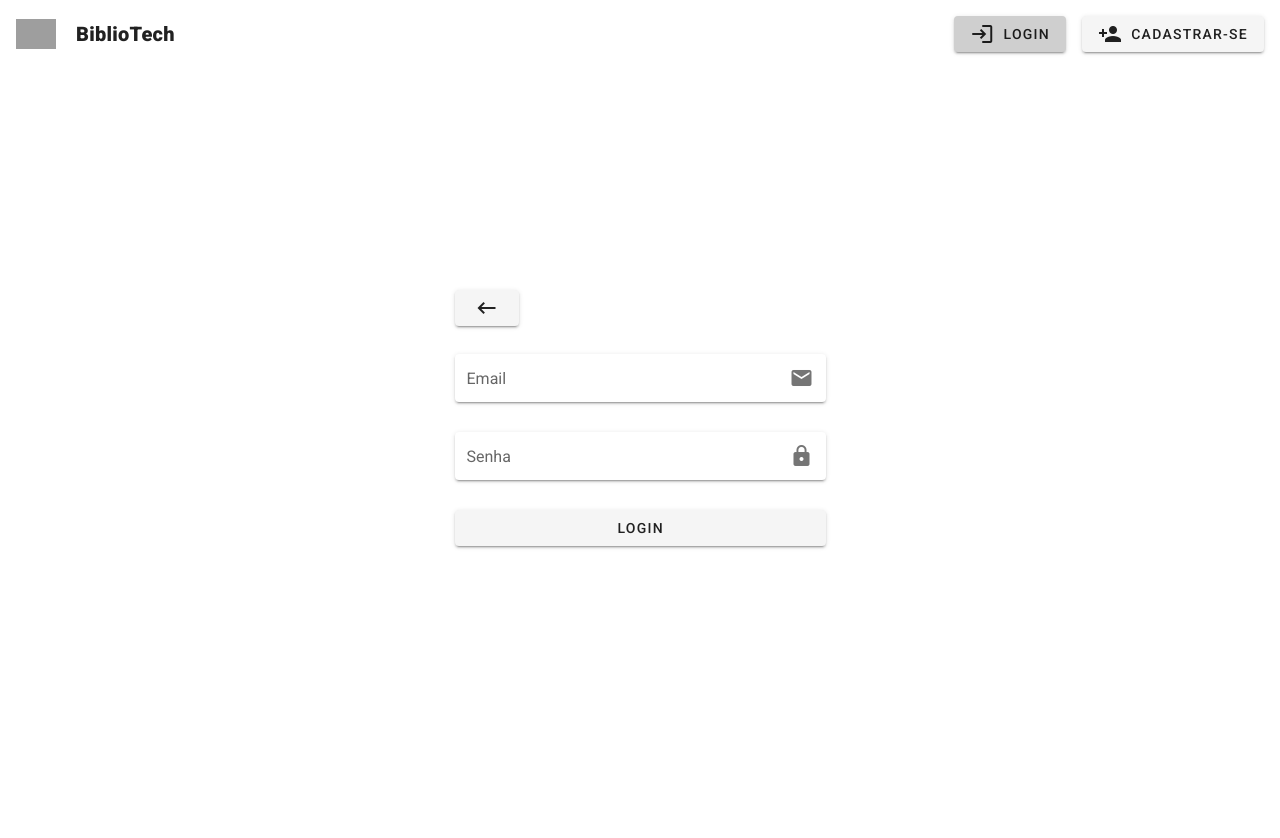
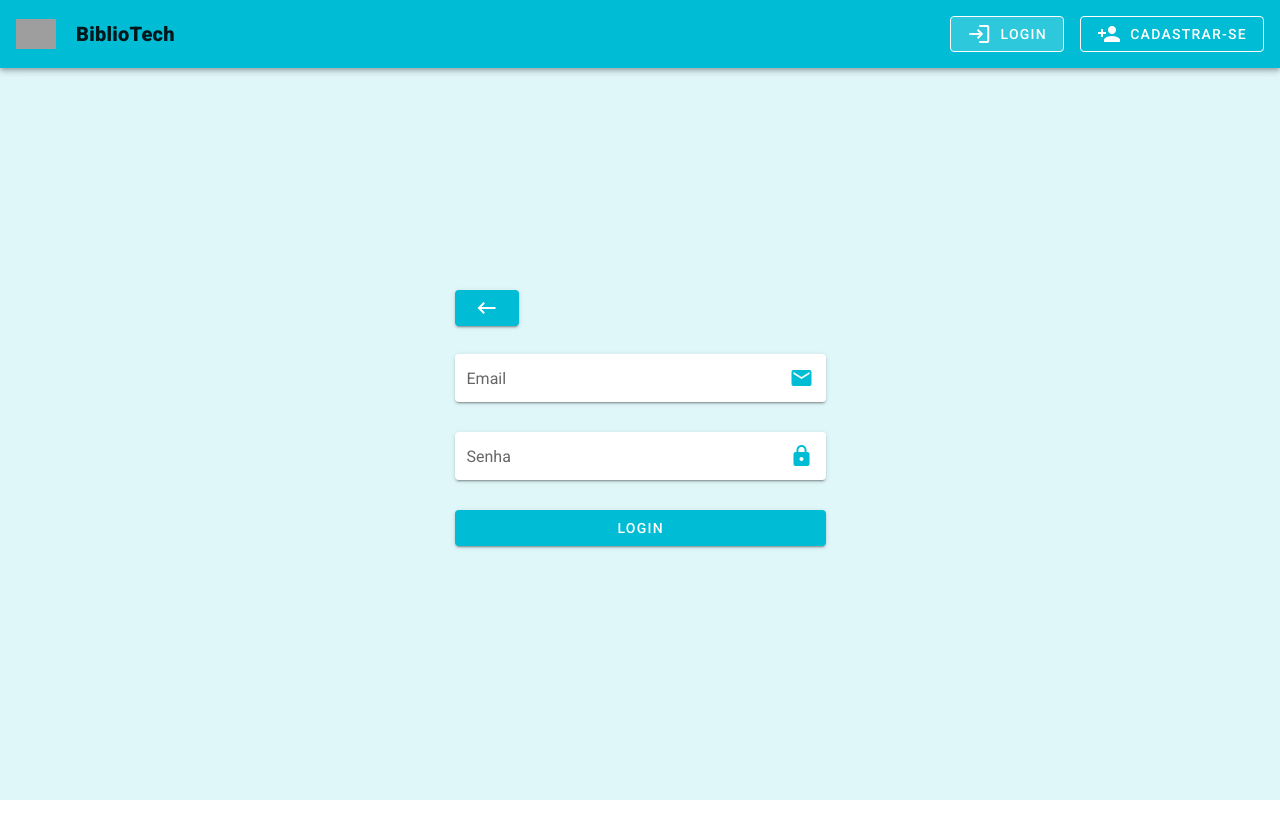
Before and after one commit to zInfnetDFEPB2019/Biblioteca, a Vue app: page /login in a window 1280 px wide. Shown: the top 838 px of the page. After the commit the page ends 800 px from the top, so only its background shows below. Built offline with nearby package versions, Linux system fonts and the light colour scheme; grey boxes are pictures that could not be loaded.

Commit message:
Aplicando cores ao layout de acordo com o Visual Guideline

```diff
--- a/src/App.vue
+++ b/src/App.vue
@@ -29,3 +29,11 @@ export default {
   }
 };
 </script>
+<style scoped>
+.v-content{
+  background: #E0F7FA!important;
+}
+.v-content__wrap{
+  background: #E0F7FA!important;
+}
+</style>
--- a/src/components/Application/ContentApplication.vue
+++ b/src/components/Application/ContentApplication.vue
@@ -1,6 +1,6 @@
 <template>
   <div>
-    <v-tabs v-model="tabs" grow centered>
+    <v-tabs v-model="tabs" background-color="cyan" color="white" slider-color="yellow" grow centered>
       <v-tab
         v-for="(titulo, index) in titulos"
         :key="index"
@@ -11,17 +11,17 @@
     <v-tabs-items v-model="tabs">
       <v-tab-item>
         <portal-target v-if="this.$route.name == 'read'" name="destination"></portal-target>
-        {{ this.$route.name }}
+        <!-- {{ this.$route.name }} -->
         <!-- <Read /> -->
       </v-tab-item>
       <v-tab-item>
         <portal-target v-if="this.$route.name == 'reading'" name="destination"></portal-target>
-        {{ this.$route.name }}
+        <!-- {{ this.$route.name }} -->
         <!-- <WantRead /> -->
       </v-tab-item>
       <v-tab-item>
         <portal-target v-if="this.$route.name == 'wantread'" name="destination"></portal-target>
-        {{ this.$route.name }}
+        <!-- {{ this.$route.name }} -->
         <!-- <Reading /> -->
       </v-tab-item>
     </v-tabs-items>
--- a/src/components/Application/HeaderApplication.vue
+++ b/src/components/Application/HeaderApplication.vue
@@ -1,11 +1,15 @@
 <template>
-  <v-toolbar style="height:unset;" class="d-flex align-center">
-    <v-text-field class="" append-icon="search" hide-details label="Pesquisar" solo></v-text-field>
-    <v-btn to="/app/configs" class="ml-4 height-48px">
-      <v-icon>settings</v-icon>
+  <v-toolbar style="height:unset;" class="d-flex align-center" color="cyan">
+    <v-text-field class="" hide-details label="Pesquisar" solo>
+      <template slot="append">
+        <v-icon color="cyan">search</v-icon>
+      </template>
+    </v-text-field>
+    <v-btn to="/app/configs" color="white" class="ml-4 height-48px">
+      <v-icon color="cyan">settings</v-icon>
     </v-btn>
-    <v-btn class="ml-4 height-48px" @click="logout">
-      <v-icon>exit_to_app</v-icon>
+    <v-btn class="ml-4 height-48px" color="white" @click="logout">
+      <v-icon color="cyan">exit_to_app</v-icon>
     </v-btn>
   </v-toolbar>
 </template>
--- a/src/components/HeaderOutSystem.vue
+++ b/src/components/HeaderOutSystem.vue
@@ -1,6 +1,7 @@
 <template>
   <v-toolbar
     v-if="this.$route.path == '/' || this.$route.path == '/login' || this.$route.path == '/signup'"
+    color="cyan"
     style="height:unset;"
     class="d-flex align-center"
   >
@@ -15,10 +16,10 @@
 
     <span to="/" class="ml-3 font-weight-black title">BiblioTech</span>
     <v-spacer></v-spacer>
-    <v-btn to="/login" class="ml-4">
+    <v-btn to="/login" class="ml-4" color="white" outlined>
       <v-icon class="mr-2">mdi-login</v-icon>Login
     </v-btn>
-    <v-btn to="/signup" class="ml-4">
+    <v-btn to="/signup" class="ml-4" color="white" outlined>
       <v-icon class="mr-2">mdi-account-plus</v-icon>Cadastrar-se
     </v-btn>
   </v-toolbar>
--- a/src/store/modules/firebase/auth/auth.js
+++ b/src/store/modules/firebase/auth/auth.js
@@ -34,7 +34,7 @@ const actions = {
                 let snackbarProperties = {
                     color: "red",
                     text: errorMessage,
-                    timeout: 0,
+                    timeout: 2500,
                     top: true,
                 }
                 commit("ui/openSnackbar", snackbarProperties, { root: true });
--- a/src/views/Login.vue
+++ b/src/views/Login.vue
@@ -1,33 +1,32 @@
 <template>
-  <v-app>
   <v-container class="d-flex align-center heightCompleteViewPortWithCalc72">
     <v-row class="d-flex justify-center">
       <v-col cols="4">
-          <v-btn class="mb-7" to="/">
+        <v-btn color="cyan white--text" class="mb-7" to="/">
           <v-icon>keyboard_backspace</v-icon>
         </v-btn>
         <v-form ref="form">
+          <v-text-field label="Email" v-model="email" :rules="rules.email" solo>
+            <template slot="append">
+              <v-icon color="cyan">email</v-icon>
+            </template>
+          </v-text-field>
           <v-text-field
-              append-icon="email"
-              label="Email"
-              v-model="email"
-              :rules="rules.email"
-              solo
-            ></v-text-field>
-            <v-text-field
-              append-icon="lock"
             type="password"
             label="Senha"
             v-model="password"
             :rules="rules.password"
             solo
-            ></v-text-field>
+          >
+            <template slot="append">
+              <v-icon color="cyan">lock</v-icon>
+            </template>
+          </v-text-field>
         </v-form>
-          <v-btn block class="mb-7" @click="login(email,password)">Login</v-btn>
+        <v-btn block color="cyan white--text" class="mb-7" @click="login(email,password)">Login</v-btn>
       </v-col>
     </v-row>
   </v-container>
-  </v-app>
 </template>
 <script>
 import { rules } from "../rules/rules";
@@ -52,3 +51,5 @@ export default {
   }
 };
 </script>
+<style scoped>
+</style>
--- a/src/views/Read.vue
+++ b/src/views/Read.vue
@@ -1,5 +1,5 @@
 <template>
-  <v-card flat>
+  <v-card flat style="background:#E0F7FA;">
     <v-card-text>
       <v-card max-width="344">
         <v-list-item>
--- a/src/views/Reading.vue
+++ b/src/views/Reading.vue
@@ -1,5 +1,5 @@
 <template>
-  <v-card flat>
+  <v-card flat style="background:#E0F7FA;">
     <v-card-text>
       <v-card max-width="344">
         <v-list-item>
--- a/src/views/SignUp.vue
+++ b/src/views/SignUp.vue
@@ -3,10 +3,14 @@
     <v-row class="d-flex justify-center">
       <v-col cols="4">
         <v-form ref="form">
-          <v-btn class="mb-7" to="/">
+          <v-btn class="mb-7" color="cyan white--text" to="/">
             <v-icon>keyboard_backspace</v-icon>
           </v-btn>
-          <v-text-field append-icon="email" label="Email" :rules="rules.email" v-model="email" required solo></v-text-field>
+          <v-text-field label="Email" :rules="rules.email" v-model="email" required solo>
+            <template slot="append">
+                <v-icon color="cyan">email</v-icon>
+            </template>
+          </v-text-field>
           <div @mouseover="hover = true" @mouseleave="hover = false">
             <v-text-field
               append-icon="lock"
@@ -19,7 +23,7 @@
             >
               <template slot="append">
                 <v-icon v-if="hover" @click="show = !show">{{ show ? 'mdi-eye' : 'mdi-eye-off' }}</v-icon>
-                <v-icon>lock</v-icon>
+                <v-icon color="cyan">lock</v-icon>
               </template>
             </v-text-field>
           </div>
@@ -37,11 +41,11 @@
                   v-if="hoverConfirm"
                   @click="showConfirm = !showConfirm"
                 >{{ showConfirm ? 'mdi-eye' : 'mdi-eye-off' }}</v-icon>
-                <v-icon>lock</v-icon>
+                <v-icon color="cyan">lock</v-icon>
               </template>
             </v-text-field>
           </div>
-          <v-btn block class="mb-7" @click="signup(email, password)">Cadastrar-se</v-btn>
+          <v-btn block color="cyan white--text" class="mb-7" @click="signup(email, password)">Cadastrar-se</v-btn>
         </v-form>
       </v-col>
     </v-row>
--- a/src/views/WantRead.vue
+++ b/src/views/WantRead.vue
@@ -1,5 +1,5 @@
 <template>
-  <v-card flat>
+  <v-card flat style="background:#E0F7FA;">
     <v-card-text>
       <v-card max-width="344">
         <v-list-item>
```
Lines whose indentation alone changed are shown as unchanged.
